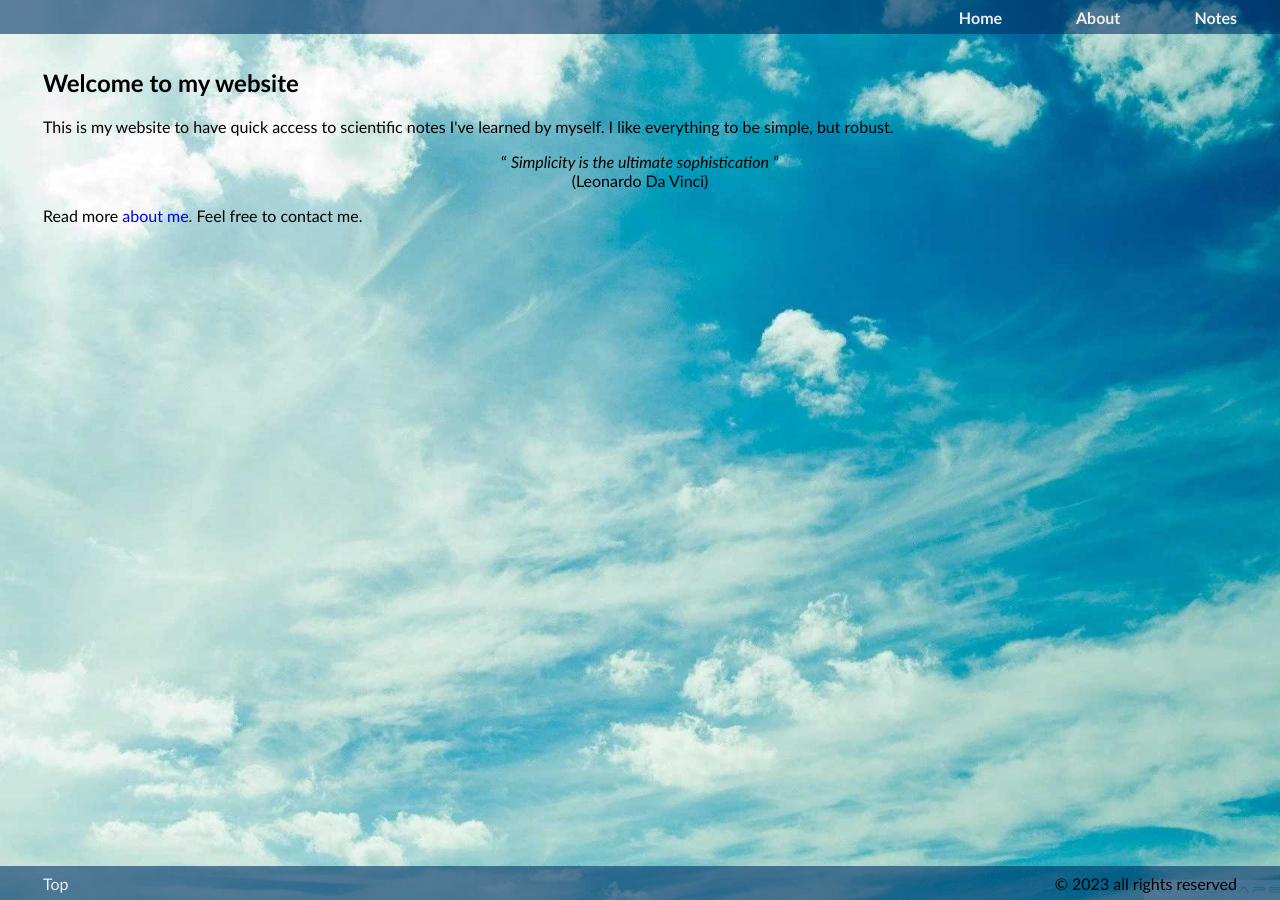
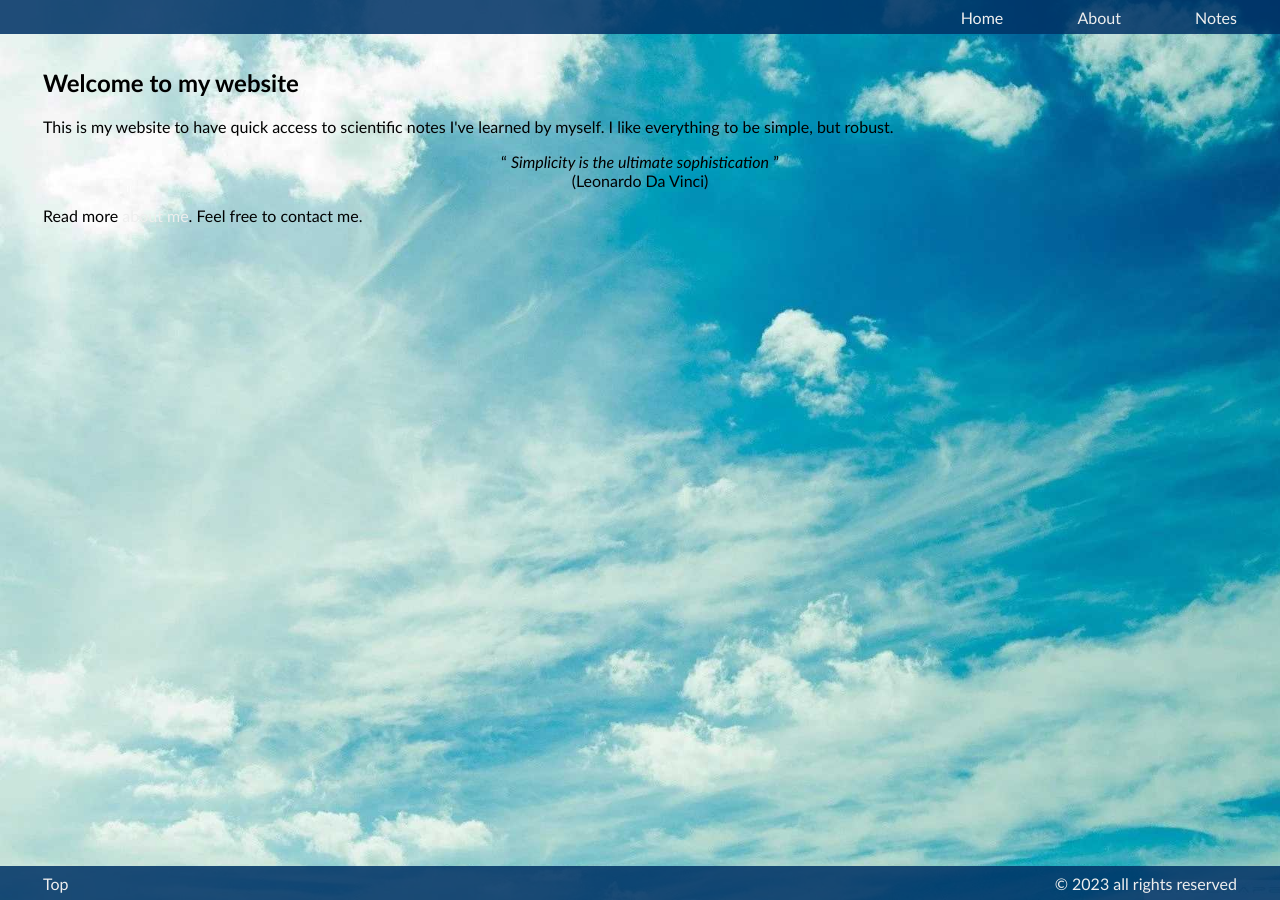
Before and after one commit to mrrezaie/mrrezaie.github.io, a Jekyll site: the page built from index.html, in a window 1280 px wide. Built offline with Jekyll 4.4.1, drawn with Linux system fonts in a browser that asks for light colours.

Commit message:
Update default.html

```diff
--- a/_layouts/default.html
+++ b/_layouts/default.html
@@ -31,6 +31,7 @@
 					clear:both;
 					margin: 4px;
 					padding: 4px;
+					color: #eeeeee;
 /*					list-style: none;*/
 				}
 
@@ -40,10 +41,10 @@
 					margin-right: 35px;
 					margin-left: 35px;
 				}
-				#header ul li{font-weight: bold;}
+/*				#header ul li{font-weight: bold;}*/
 
 				#header, #footer {
-					background: #00336699;
+					background: #003366dd;
 /*					border-top: 1px solid #d5d5d5;*/
 /*					border-bottom: 1px solid #d5d5d5;*/
 					position:fixed;
@@ -57,16 +58,17 @@
 				.left {float:left;}
 				.right{float:right;}
 
-				a {text-decoration: none; color: #0000ee;}
+				a {text-decoration: none; color: #eeeeee;}
 				a:hover {text-decoration: underline;}
 
 				#a {
 					text-decoration: none;
-					color: #eeeeee;
+
 				}
 				#a:hover {
-					text-decoration: none;
-					color: #0000ff;
+					text-decoration: underline;
+					font-weight:bold;
+					color: #ffffff;
 				}
 
 
@@ -81,7 +83,7 @@
 
 			<div id='header'>
 				<ul class='right'>
-					<li><a id='a' href=      "../index.html">Home </a></li>
+					<li><a id='a' href=      "../index.html">Home</a></li>
 					<li><a id='a' href="../about/index.html">About</a></li>
 					<li><a id='a' href="../notes/index.html">Notes</a></li>
 				</ul>
```
